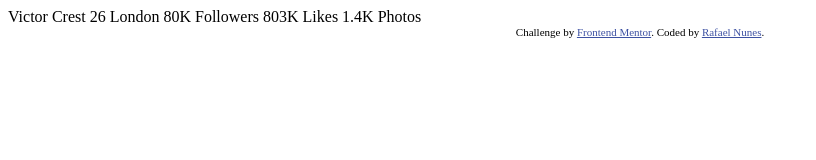
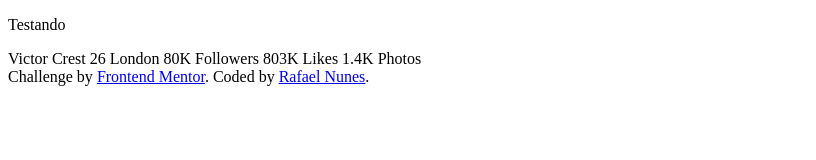
Before and after one commit to RafaelNunesg/profile-card-component-main, a plain HTML site: page index.html in a window 1280 px wide. Shown: the whole page, without its empty margins (0-816 px from the left). Drawn offline with Linux system fonts and the light colour scheme.

Commit message:
foi criado a pasta css e adicionado parágrafo na página index

```diff
--- /dev/null
+++ b/css/estilo.css
@@ -0,0 +1,3 @@
+*{
+    margin: 0;
+}
--- a/index.html
+++ b/index.html
@@ -8,13 +8,10 @@
 
   <title>Frontend Mentor | Profile card component</title>
 
-  <!-- Feel free to remove these styles or customise in your own stylesheet 👍 -->
-  <style>
-    .attribution { font-size: 11px; text-align: center; }
-    .attribution a { color: hsl(228, 45%, 44%); }
-  </style>
 </head>
 <body>
+
+  <p>Testando</p>
   Victor Crest
   26
   London
```
